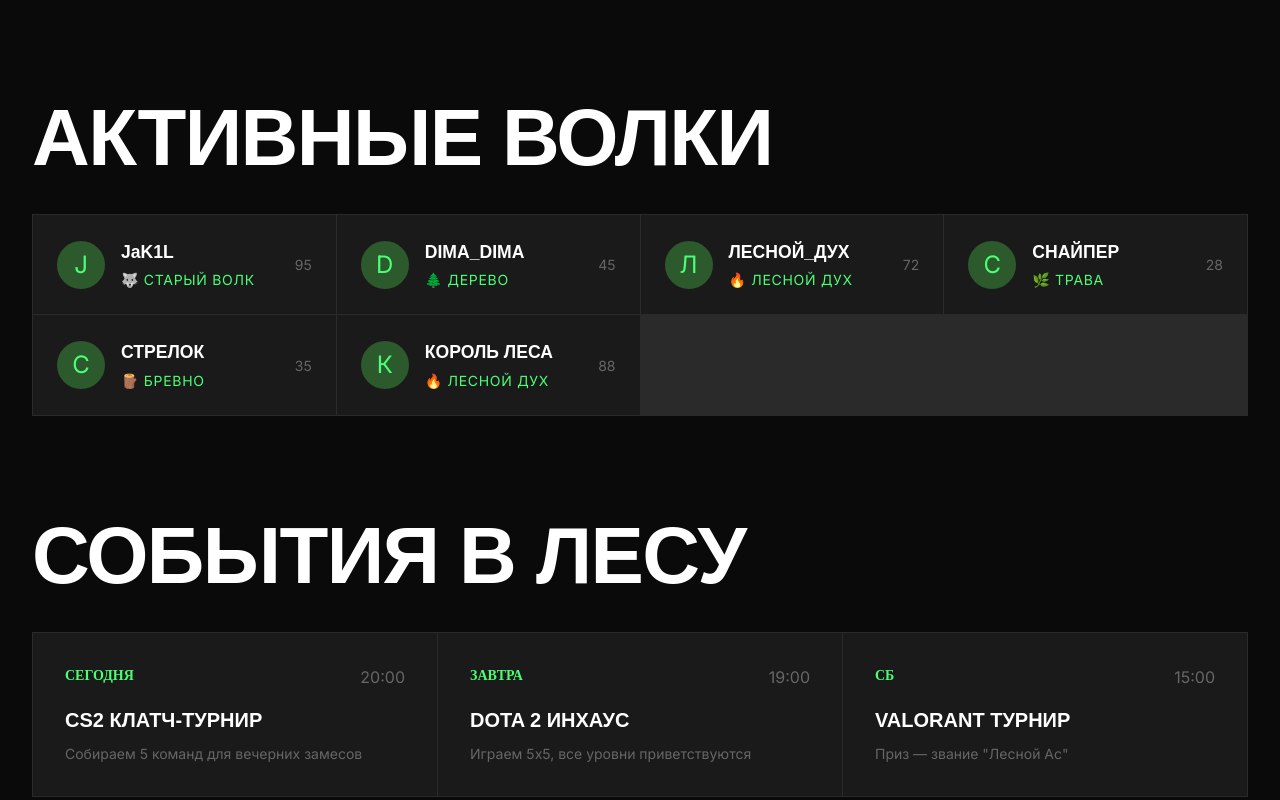
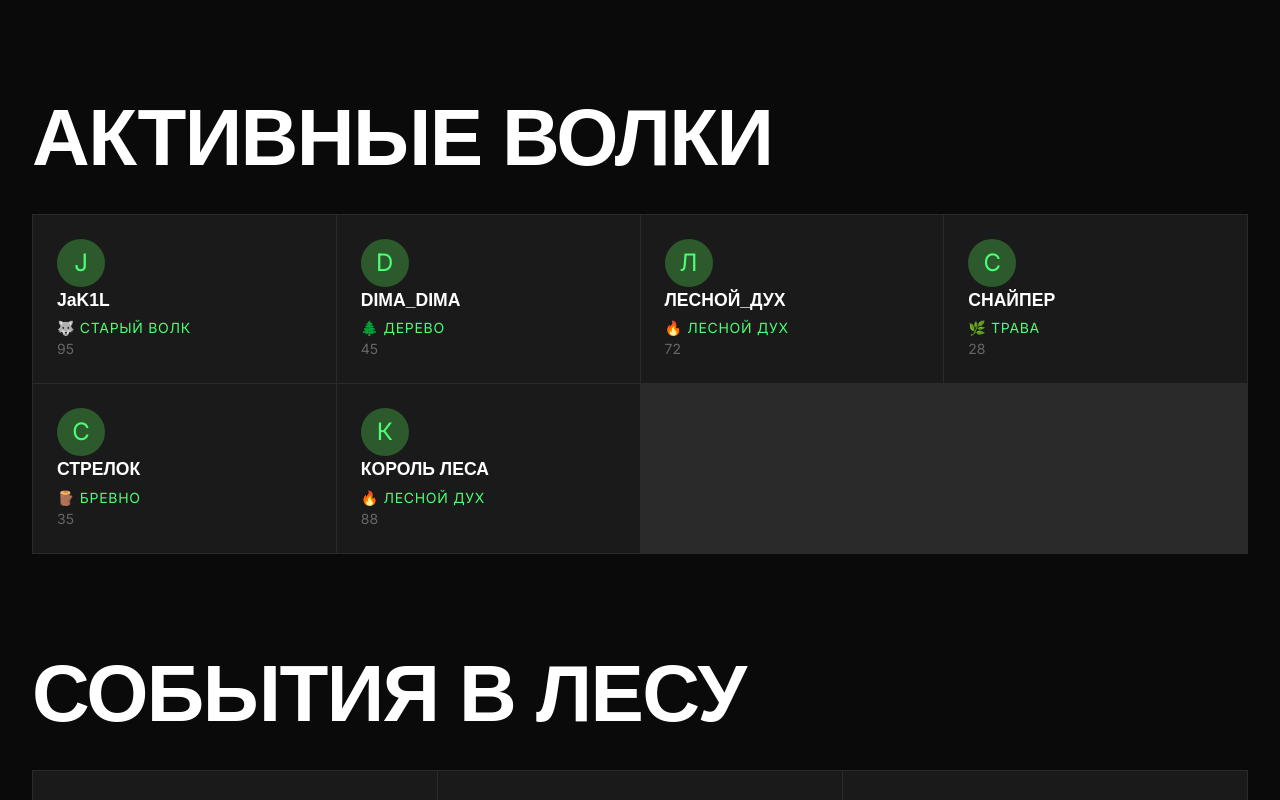
Before and after one commit to JaK1L/lesnaya-komanda, a Next.js app in the folder frontend/: page / in a window 1280 px wide. Shown: the part 1266-2066 px from the top of the page. Built offline with nearby package versions, Linux system fonts and the light colour scheme; no server answers; a web font is replaced by a local one.

Commit message:
fix: motion.div className type error for Vercel build

```diff
--- a/frontend/app/page.tsx
+++ b/frontend/app/page.tsx
@@ -120,10 +120,10 @@ export default function Home() {
       <main className="container">
         {error && <p style={{ color: '#ff6b6b', marginBottom: '1rem' }}>{error}</p>}
         {/* Hero секция в стиле Lunacy */}
+        <div className="hero-block">
           <motion.div
             initial={{ opacity: 0, y: 20 }}
             animate={{ opacity: 1, y: 0 }}
-          className="hero-block"
           >
             <h1>ЛЕСНАЯ<br />КОМАНДА</h1>
             <p>
@@ -134,6 +134,7 @@ export default function Home() {
               ВСТУПИТЬ В СТАЮ <ChevronRight size={16} style={{ marginLeft: '0.5rem', display: 'inline' }} />
             </a>
           </motion.div>
+        </div>
 
         {/* Статистика */}
         <div className="stat-grid">
@@ -156,9 +157,8 @@ export default function Home() {
           <h2>ВО ЧТО ИГРАЕМ</h2>
           <div className="games-grid">
             {games.map((game, index) => (
+              <div key={index} className="game-card">
                 <motion.div
-                key={index}
-                className="game-card"
                   initial={{ opacity: 0, y: 20 }}
                   whileInView={{ opacity: 1, y: 0 }}
                   transition={{ delay: index * 0.1 }}
@@ -167,6 +167,7 @@ export default function Home() {
                   <div className="game-name">{game.name}</div>
                   <div className="game-players">{game.players} ИГРОКОВ</div>
                 </motion.div>
+              </div>
             ))}
           </div>
         </section>
@@ -176,9 +177,8 @@ export default function Home() {
           <h2>АКТИВНЫЕ ВОЛКИ</h2>
           <div className="players-grid">
             {players.map((player: Player, index) => (
+              <div key={index} className="player-card">
                 <motion.div
-                key={index}
-                className="player-card"
                   initial={{ opacity: 0, y: 20 }}
                   whileInView={{ opacity: 1, y: 0 }}
                   transition={{ delay: index * 0.05 }}
@@ -192,6 +192,7 @@ export default function Home() {
                   </div>
                   <div className="player-rating">{player.rating}</div>
                 </motion.div>
+              </div>
             ))}
           </div>
         </section>
```
Lines whose indentation alone changed are shown as unchanged.
